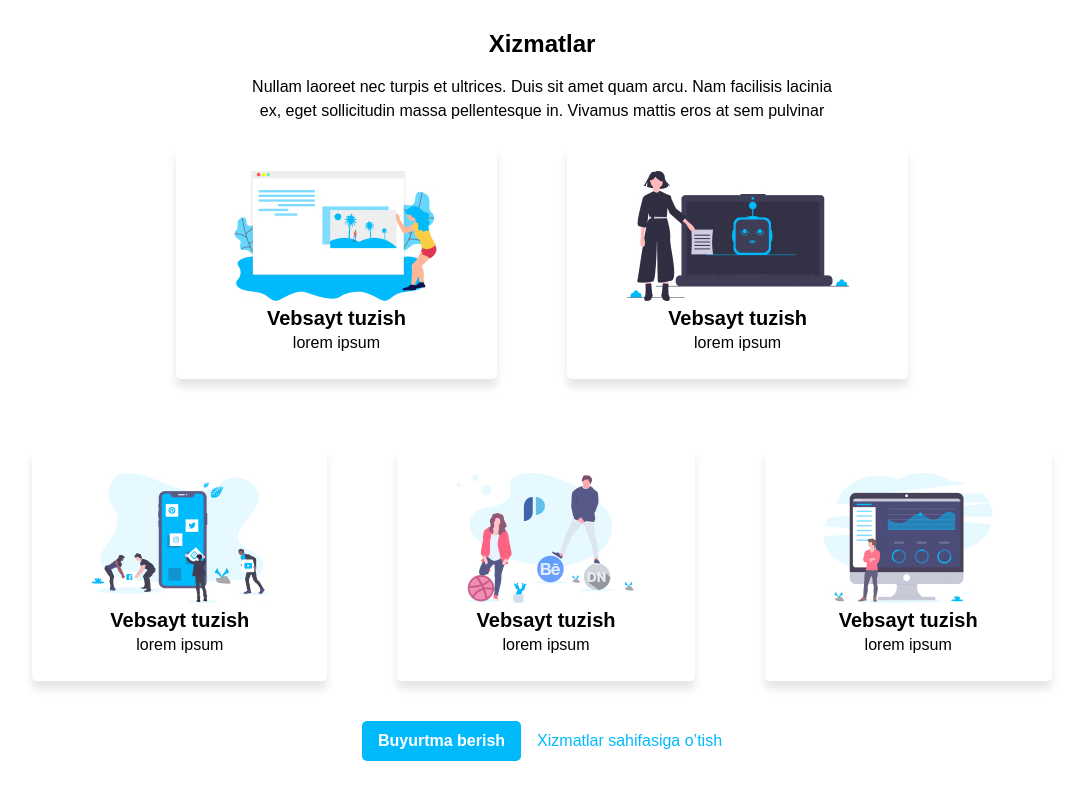
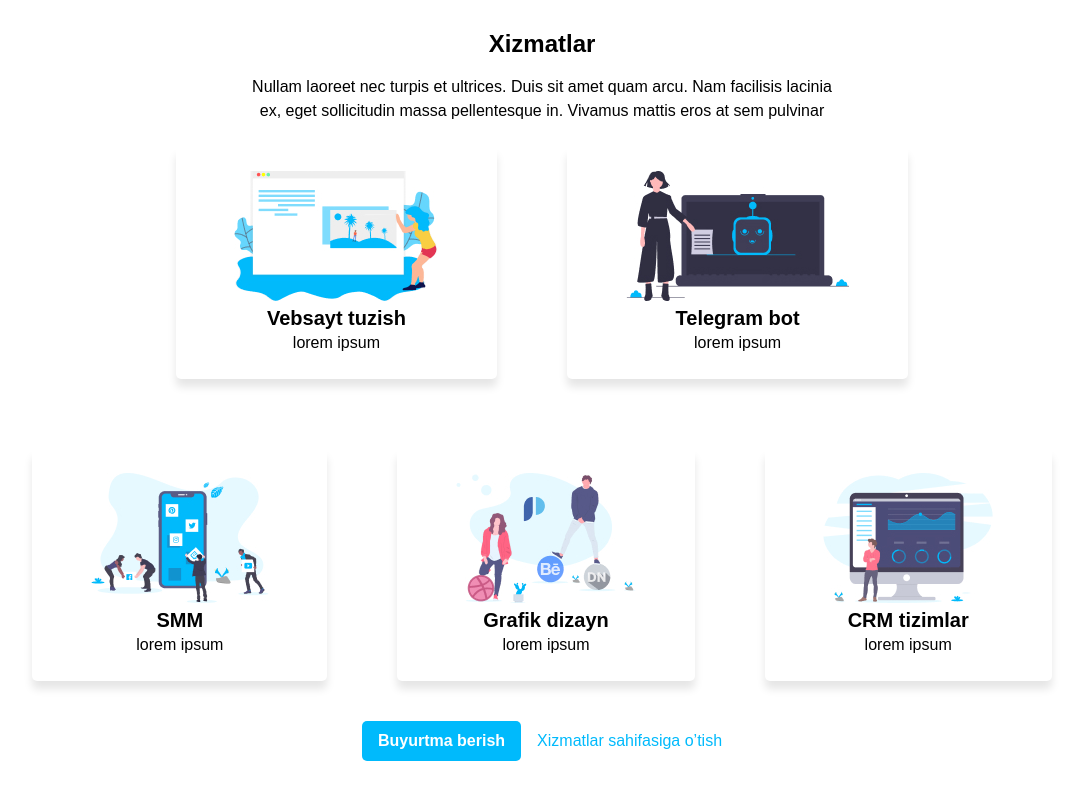
Before and after one commit to Frlendss/Exam-Task, a plain HTML site: page index.html in a window 1280 px wide. Shown: the part 502-1302 px from the top of the page, without its empty margins (98-1181 px from the left). Drawn offline with Linux system fonts and the light colour scheme.

Commit message:
second commit

```diff
--- a/index.html
+++ b/index.html
@@ -52,22 +52,22 @@
           </div>
           <div class="wrapper-item1-1">
             <img src="./Images/image2.jpg" alt="Image1" />
-            <h2>Vebsayt tuzish</h2>
+            <h2>Telegram bot</h2>
             <p>lorem ipsum</p>
           </div>
           <div class="wrapper-item1-1">
             <img src="./Images/image3.jpg" alt="Image1" />
-            <h2>Vebsayt tuzish</h2>
+            <h2>SMM</h2>
             <p>lorem ipsum</p>
           </div>
           <div class="wrapper-item1-1">
             <img src="./Images/image4.jpg" alt="Image1" />
-            <h2>Vebsayt tuzish</h2>
+            <h2>Grafik dizayn</h2>
             <p>lorem ipsum</p>
           </div>
           <div class="wrapper-item1-1">
             <img src="./Images/image5.jpg" alt="Image1" />
-            <h2>Vebsayt tuzish</h2>
+            <h2>CRM tizimlar</h2>
             <p>lorem ipsum</p>
           </div>
         </div>
```
